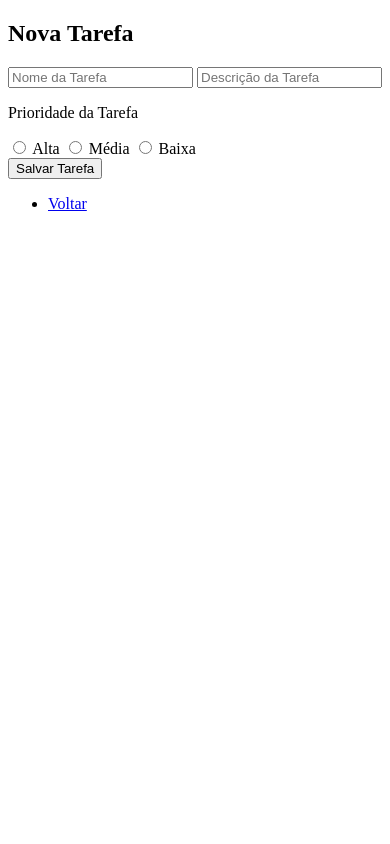
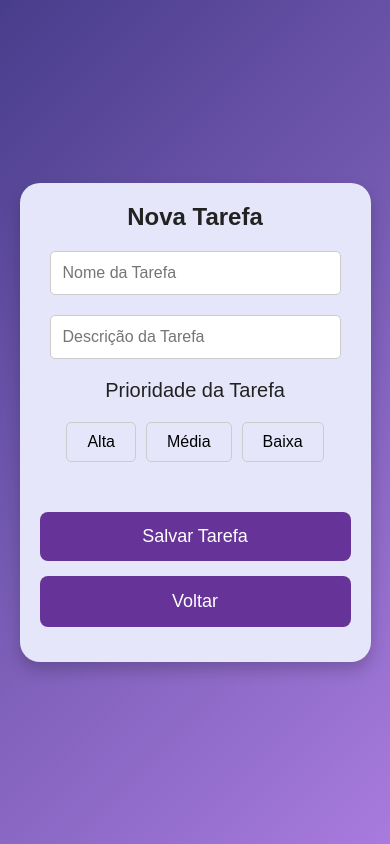
Before and after one commit to j0jds/Direction-Habits, a Flask app: page /novatarefa in a window 390 px wide. Run offline with Flask 3, Linux system fonts and the light colour scheme.

Commit message:
New styles for website

```diff
--- a/backend/static/css/novatarefa.css
+++ b/backend/static/css/novatarefa.css
@@ -0,0 +1,166 @@
+* {
+    margin: 0;
+    padding: 0;
+    box-sizing: border-box;
+    font-family: "Poppins", sans-serif;
+}
+
+body {
+    display: flex;
+    justify-content: center;
+    align-items: center;
+    height: 100vh;
+    margin: 0;
+    background: linear-gradient(135deg, #483D8B, #A87BDE);
+}
+
+.container {
+    background-color: #E6E6FA;
+    padding: 40px;
+    border-radius: 20px;
+    box-shadow: 0 8px 16px rgba(0, 0, 0, 0.2);
+    width: 100%;
+    max-width: 600px;
+    text-align: center;
+    animation: fadeIn 0.5s ease-in-out;
+}
+
+.container h2 {
+    margin-bottom: 20px;
+    color: #222222;
+    font-size: 24px;
+}
+
+.container p {
+    margin-bottom: 20px;
+    color: #222222;
+    font-size: 20px;
+}
+
+form {
+    margin-top: 20px;
+}
+
+form input[type="text"] {
+    width: calc(100% - 20px);
+    padding: 12px;
+    margin-bottom: 20px;
+    font-size: 16px;
+    border: 1px solid #ccc;
+    border-radius: 5px;
+    transition: border-color 0.3s ease;
+}
+
+form input[type="text"]:focus {
+    outline: none;
+    border-color: #663399;
+}
+
+.prioridade {
+    text-align: center;
+    margin-bottom: 20px;
+    padding-bottom: 10px;
+}
+
+.radio-buttons {
+    display: flex;
+    justify-content: center;
+    gap: 10px;
+    align-items: center;
+}
+
+.radio-buttons input[type="radio"] {
+    display: none;
+}
+
+.radio-buttons label {
+    font-size: 16px;
+    cursor: pointer;
+    padding: 10px 20px;
+    border: 1px solid #ccc;
+    border-radius: 5px;
+    transition: background-color 0.3s ease, color 0.3s ease;
+    user-select: none;
+}
+
+.radio-buttons input[type="radio"]:checked + label {
+    background-color:#663399;
+    color: white;
+    border-color: #663399;
+}
+
+form button {
+    color:#663399;
+    background-color:#663399;
+    padding: 14px 24px;
+    border: none;
+    border-radius: 8px;
+    cursor: pointer;
+    font-size: 18px;
+    transition: background-color 0.3s ease;
+    margin-top: 20px;
+}
+
+form button:hover {
+    background-color:#4B0082;
+}
+
+nav ul {
+    list-style-type: none;
+    padding: 0;
+}
+
+nav ul li {
+    margin: 15px 0;
+}
+
+nav ul li a {
+    text-decoration: none;
+    color:#ffffff;
+    background-color:#663399;
+    padding: 15px;
+    border-radius: 8px;
+    display: block;
+    transition: background-color 0.3s ease;
+    font-size: 18px;
+}
+
+nav ul li a:hover {
+    background-color:#4B0082;
+}
+
+.btn-salvar {
+    width: 100%;
+    padding: 14px 24px;
+    border: none;
+    border-radius: 8px;
+    background-color:#663399;
+    color: white;
+    font-size: 18px;
+    cursor: pointer;
+    transition: background-color 0.3s ease;
+    margin-top: 20px;
+}
+
+.btn-salvar:hover {
+    background-color:#4B0082;
+}
+
+@keyframes fadeIn {
+    from {
+        opacity: 0;
+        transform: translateY(-20px);
+    }
+    to {
+        opacity: 1;
+        transform: translateY(0);
+    }
+}
+
+@media only screen and (max-width: 600px) {
+    .container {
+        width: 90%;
+        margin: 20px auto;
+        padding: 20px;
+    }
+}
```
Also changed, not shown: backend/static/css/cadastro.css (+15 -15 lines), backend/static/css/home.css (+11 -11 lines), backend/static/css/login.css (+17 -17 lines), backend/static/css/minhastarefas.css (+16 -16 lines), backend/static/css/usuarioentrou.css (+10 -11 lines).
